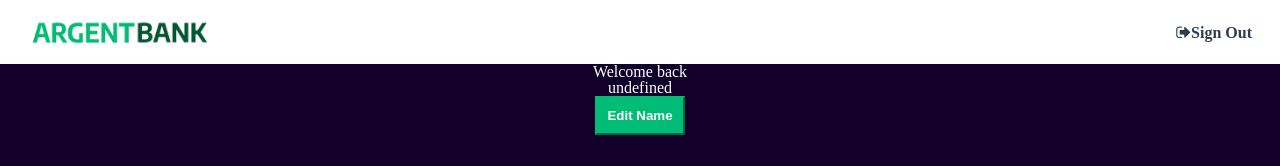
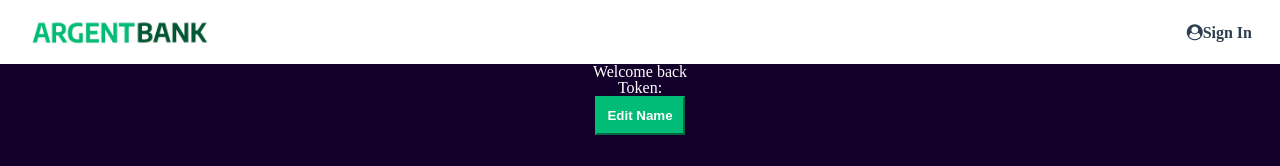
Before and after one commit to julien382/JulienHermain_P13_15-02-2023_frontend, a React (Create React App) app: page /user in a window 1280 px wide. Shown: the top 166 px of the page. Built offline with nearby package versions, Linux system fonts and the light colour scheme; no server answers.

Commit message:
récupération token dans user

```diff
--- a/src/components/User/User.jsx
+++ b/src/components/User/User.jsx
@@ -1,7 +1,6 @@
 import './User.css'
 import React, { useState, useEffect } from "react";
 import { useSelector } from 'react-redux'
-import { userLogin } from '../../services/store';
 import { useDispatch } from 'react-redux';
 
 const User = () => {
@@ -11,12 +10,11 @@ const User = () => {
   const lastName = useSelector(state => state.lastName);
   console.log(firstName);
   const fullName = firstName + " " + lastName;
-  const dispatch = useDispatch();
-  dispatch(userLogin({firstName: firstName}));
-  console.log(dispatch(userLogin({firstName: firstName})));
-  //const token = useSelector(state => state.token);
+
   //console.log(token);
-  const token = localStorage.getItem('token')
+  //const token = localStorage.getItem('token')
+  const token = useSelector(state => state.token);
+  console.log(token);
 
   useEffect(() => {
     const fetchUserData = () => {
@@ -51,6 +49,7 @@ const User = () => {
         <main className="main bg-dark">
             <div className="header">
                 <h1>Welcome back<br />{fullName}</h1>
+                <h1>Token:<br />{token}</h1>
                 <button className="edit-button">Edit Name</button>
             </div>
             <h2 className="sr-only">Accounts</h2>
```
